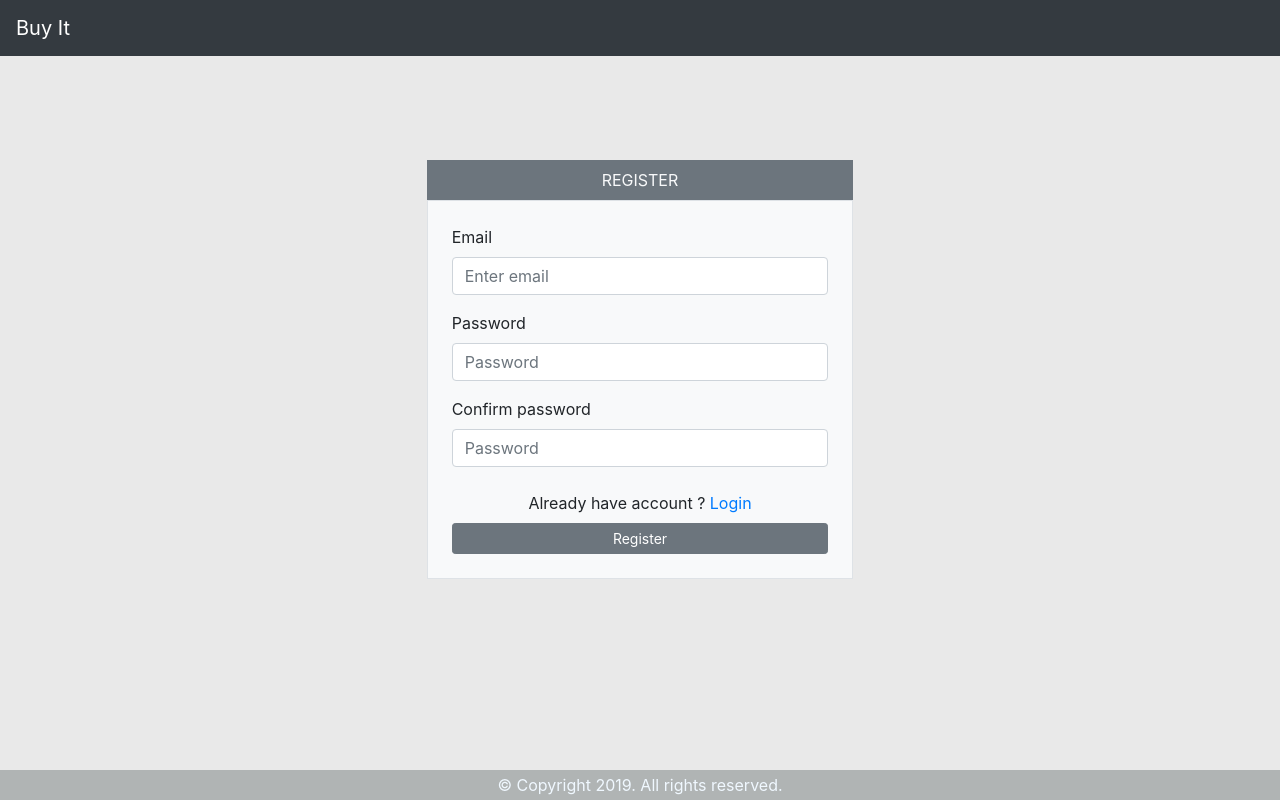
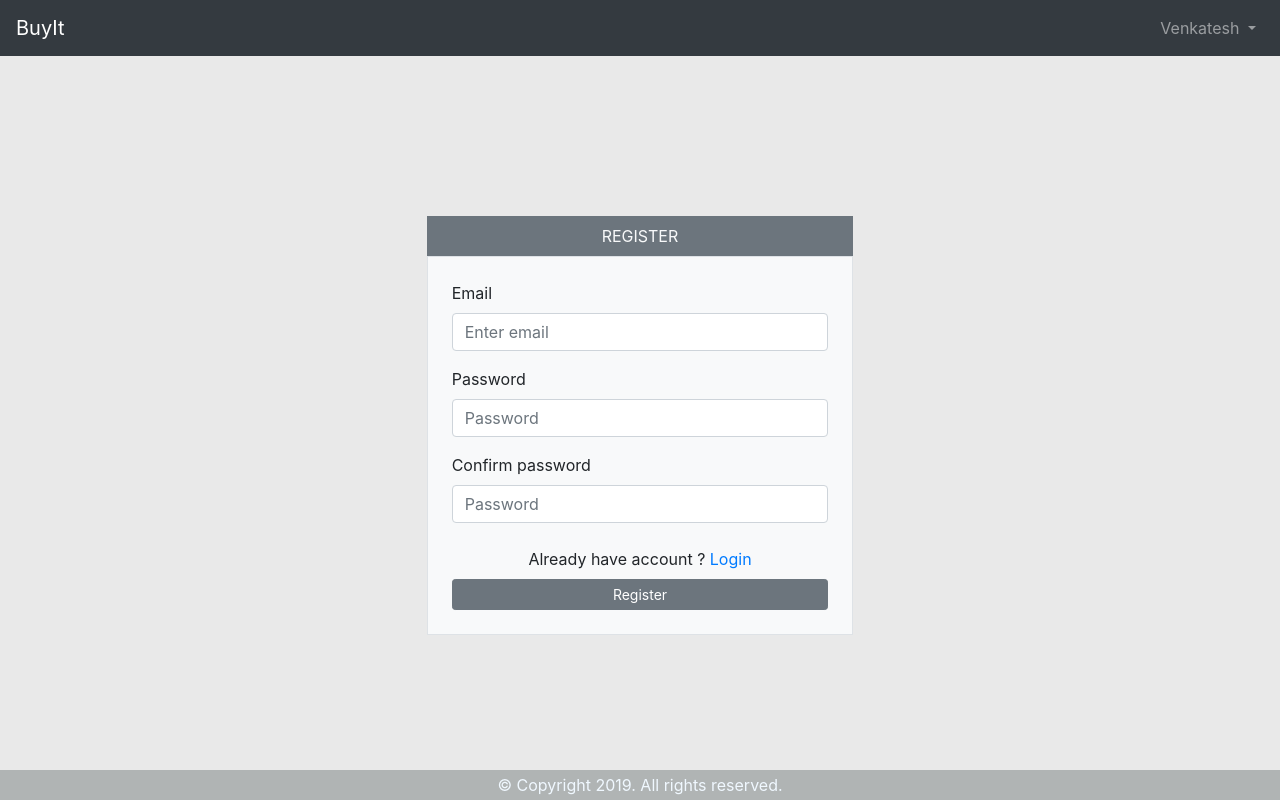
Before and after one commit to Venkatesh645/angular-todo-app, an Angular app: page /register in a window 1280 px wide. Built offline with nearby package versions, Linux system fonts and the light colour scheme.

Commit message:
register login

```diff
--- a/angular.json
+++ b/angular.json
@@ -19,16 +19,14 @@
             "polyfills": "src/polyfills.ts",
             "tsConfig": "tsconfig.app.json",
             "aot": true,
-            "assets": [
-              "src/favicon.ico",
-              "src/assets"
-            ],
+            "assets": ["src/favicon.ico", "src/assets"],
             "styles": [
               "node_modules/bootstrap/dist/css/bootstrap.min.css",
               "src/styles.css"
               ],
               "scripts": [
               "node_modules/jquery/dist/jquery.min.js",
+              "node_modules/popper.js/dist/umd/popper.min.js",
               "node_modules/bootstrap/dist/js/bootstrap.min.js"
               ]
           },
@@ -86,16 +84,14 @@
             "polyfills": "src/polyfills.ts",
             "tsConfig": "tsconfig.spec.json",
             "karmaConfig": "karma.conf.js",
-            "assets": [
-              "src/favicon.ico",
-              "src/assets"
-            ],
+            "assets": ["src/favicon.ico", "src/assets"],
             "styles": [
               "node_modules/bootstrap/dist/css/bootstrap.min.css",
               "src/styles.css"
               ],
               "scripts": [
               "node_modules/jquery/dist/jquery.min.js",
+              "node_modules/popper.js/dist/umd/popper.min.js",
               "node_modules/bootstrap/dist/js/bootstrap.min.js"
               ]
           }
@@ -108,9 +104,7 @@
               "tsconfig.spec.json",
               "e2e/tsconfig.json"
             ],
-            "exclude": [
-              "**/node_modules/**"
-            ]
+            "exclude": ["**/node_modules/**"]
           }
         },
         "e2e": {
--- a/package.json
+++ b/package.json
@@ -19,9 +19,13 @@
     "@angular/platform-browser": "~11.0.0",
     "@angular/platform-browser-dynamic": "~11.0.0",
     "@angular/router": "~11.0.0",
+    "@fortawesome/angular-fontawesome": "^0.8.2",
+    "@fortawesome/fontawesome-svg-core": "^1.2.34",
+    "@fortawesome/free-solid-svg-icons": "^5.15.2",
     "bootstrap": "^4.6.0",
     "jquery": "^3.5.1",
     "ngx-bootstrap": "^6.2.0",
+    "popper.js": "^1.16.1",
     "rxjs": "~6.6.0",
     "tslib": "^2.0.0",
     "zone.js": "~0.10.2"
--- a/src/app/app.module.ts
+++ b/src/app/app.module.ts
@@ -4,6 +4,7 @@ import { NgModule } from '@angular/core';
 import { AppComponent } from './app.component';
 import { LoginComponent } from './components/login/login.component';
 import { RouterModule, Routes } from '@angular/router';
+import { FontAwesomeModule } from '@fortawesome/angular-fontawesome';
 import { RegisterComponent } from './components/register/register.component';
 import { HeaderComponent } from './components/common/header/header.component';
 import { FooterComponent } from './components/common/footer/footer.component';
@@ -32,7 +33,7 @@ const routes: Routes = [
     MainComponent,
     ErrorFeedbackComponent,
   ],
-  imports: [BrowserModule, ReactiveFormsModule, RouterModule.forRoot(routes)],
+  imports: [BrowserModule, ReactiveFormsModule, RouterModule.forRoot(routes), FontAwesomeModule],
   providers: [],
   bootstrap: [AppComponent],
 })
--- a/src/app/components/common/header/header.component.css
+++ b/src/app/components/common/header/header.component.css
@@ -0,0 +1,20 @@
+.search-div {
+  position: relative;
+}
+
+.search-div .icon {
+  position: absolute;
+  right: 0.5em;
+}
+
+.profile-name{
+border: none;
+background-color: inherit;
+color: white;
+}
+
+.profile-name option {
+  color: black;
+  border: none;
+  padding: 2em;
+}
--- a/src/app/components/common/header/header.component.html
+++ b/src/app/components/common/header/header.component.html
@@ -1,22 +1,31 @@
-<nav class="navbar navbar-expand-md bg-dark navbar-dark fixed-top">
-  <a class="navbar-brand" href="#">Buy It</a>
-  <button class="navbar-toggler" type="button" data-toggle="collapse" data-target="#navbarCollapse" aria-controls="navbarCollapse"
-    aria-expanded="false" aria-label="Toggle navigation">
+<nav class="navbar navbar-expand-lg navbar-dark bg-dark">
+
+  <a class="navbar-brand" href="#">BuyIt</a>
+
+  <button class="navbar-toggler" type="button" data-toggle="collapse" data-target="#navbarNavDropdown"
+    aria-controls="navbarNavDropdown" aria-expanded="false" aria-label="Toggle navigation">
     <span class="navbar-toggler-icon"></span>
   </button>
-  <!-- <div class="collapse navbar-collapse" id="navbarCollapse">
-    <ul class="navbar-nav mr-auto">
 
-      <li class="nav-item">
-        <a class="nav-link" routerLink="/home">Home</a>
-      </li>
-      <li class="nav-item">
-        <a class="nav-link" routerLink="/contact-list">Contacts</a>
-      </li>
-      <li class="nav-item">
-        <a class="nav-link" routerLink="/contact-create">Create</a>
-      </li>
 
-    </ul>
-  </div> -->
+
+
+
+  <div class="collapse navbar-collapse" id="navbarNavDropdown">
+    <div class="w-100 d-flex flex-row justify-content-start justify-content-sm-end">
+      <ul class="navbar-nav">
+        <li class="nav-item dropdown">
+          <a class="nav-link dropdown-toggle" href="#" id="navbarDropdownMenuLink" role="button" data-toggle="dropdown"
+            aria-haspopup="true" aria-expanded="false">
+            Venkatesh
+          </a>
+          <div class="dropdown-menu" aria-labelledby="navbarDropdownMenuLink">
+            <a class="dropdown-item" href="#">Action</a>
+            <a class="dropdown-item" href="#">Another action</a>
+            <a class="dropdown-item" href="#">Logo out</a>
+          </div>
+        </li>
+      </ul>
+    </div>
+  </div>
 </nav>
--- a/src/app/components/common/header/header.component.ts
+++ b/src/app/components/common/header/header.component.ts
@@ -1,5 +1,5 @@
 import { Component, OnInit } from '@angular/core';
-
+import { faSearch } from '@fortawesome/free-solid-svg-icons';
 @Component({
   selector: 'app-header',
   templateUrl: './header.component.html',
@@ -7,6 +7,8 @@ import { Component, OnInit } from '@angular/core';
 })
 export class HeaderComponent implements OnInit {
 
+  faSearchIcon = faSearch;
+
   constructor() { }
 
   ngOnInit(): void {
--- a/src/styles.css
+++ b/src/styles.css
@@ -3,3 +3,7 @@
 body{
   background-color: rgb(233, 233, 233);
 }
+
+.cursor-pointer{
+  cursor: pointer;
+}
```
Lines whose indentation alone changed are shown as unchanged.
